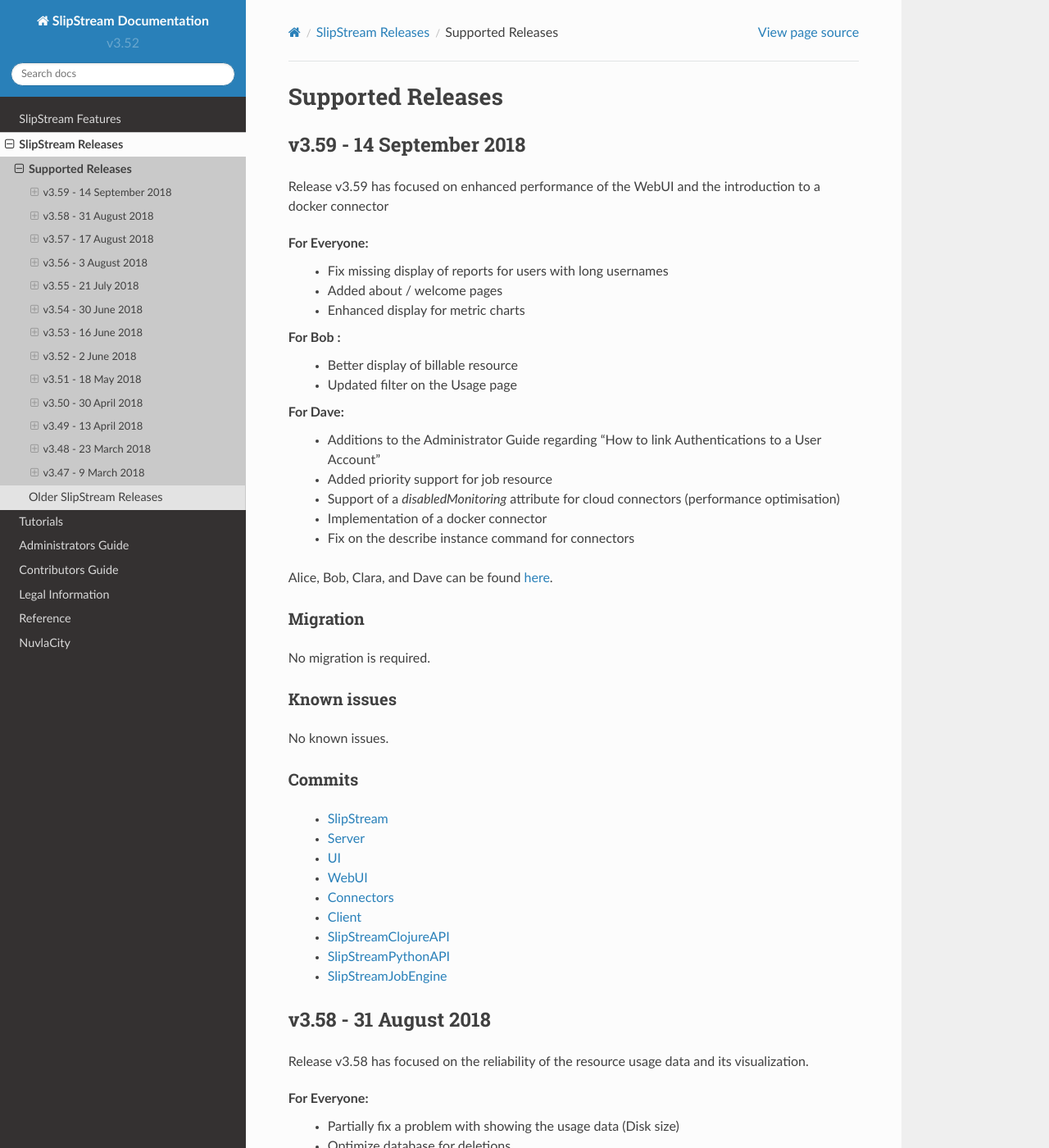
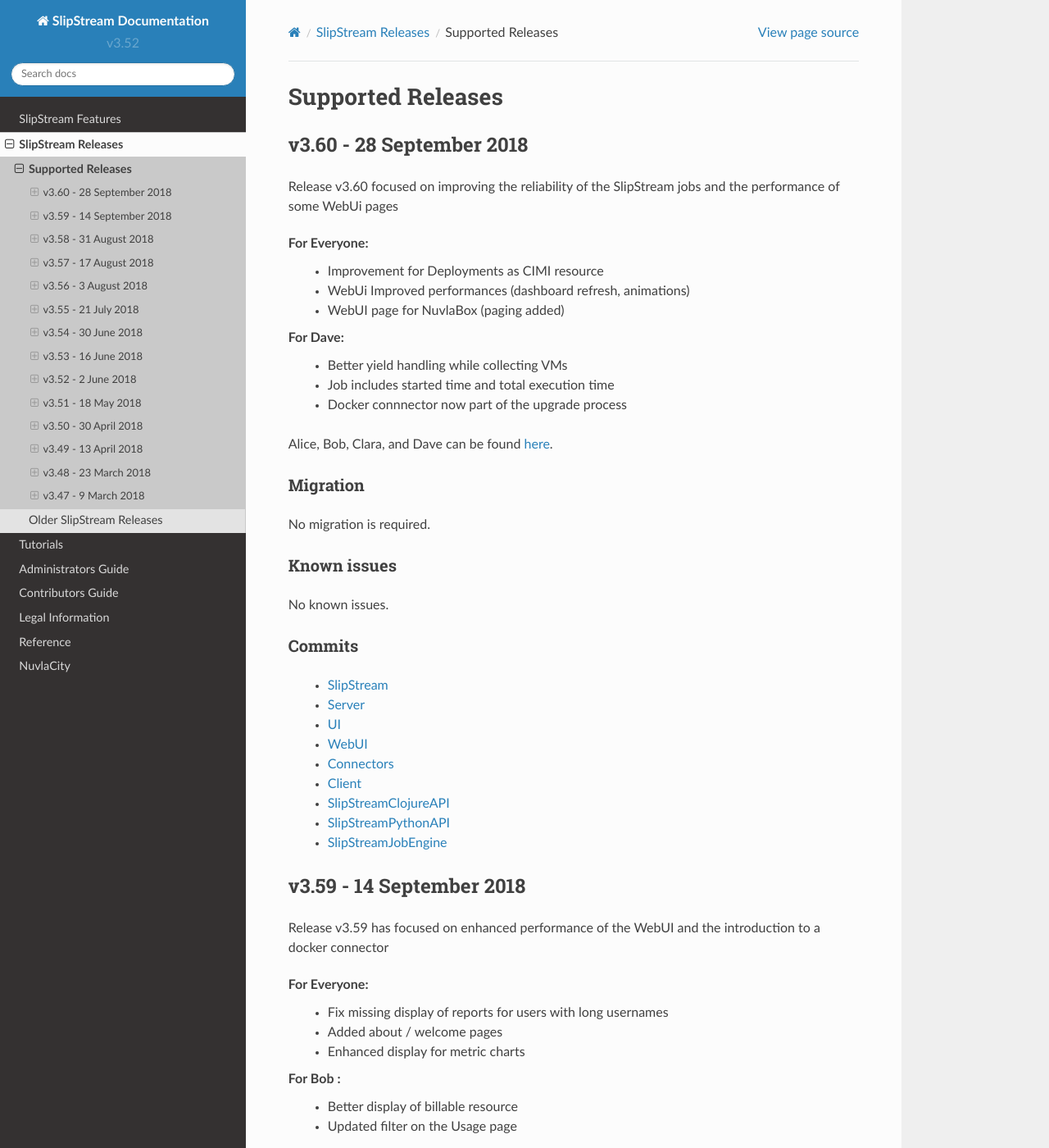
Before and after one commit to slipstream/SlipStreamDocumentation, a Sphinx documentation site: the page built from docs/release_notes/supported-releases.rst, in a window 1280 px wide and 1400 px high. Shown: the whole window at 82% size. Built offline with Sphinx 7.4.7 and the Read the Docs theme 2.0.0, drawn with Linux system fonts in a browser that asks for light colours.

Commit message:
Release v3.60

```diff
--- a/docs/release_notes/supported-releases.rst
+++ b/docs/release_notes/supported-releases.rst
@@ -1,5 +1,50 @@
 Supported Releases
 ==================
+
+v3.60 - 28 September 2018
+--------------------------
+
+Release v3.60 focused on improving the reliability of
+the SlipStream jobs and the performance of some WebUi pages
+
+For Everyone:
+ - Improvement for Deployments as CIMI resource
+ - WebUi Improved performances  (dashboard refresh, animations)
+ - WebUI page for NuvlaBox (paging added)
+
+
+For Dave:
+ - Better yield handling while collecting VMs
+ - Job includes started time and total execution time
+ - Docker connnector now part of the upgrade process
+
+Alice, Bob, Clara, and Dave can be found
+`here <http://sixsq.com/personae/>`_.
+
+Migration
+~~~~~~~~~
+
+No migration is required.
+
+
+Known issues
+~~~~~~~~~~~~
+
+No known issues.
+
+
+Commits
+~~~~~~~
+
+ -  `SlipStream <https://github.com/slipstream/SlipStream/compare/v3.59...v3.60>`__
+ -  `Server <https://github.com/slipstream/SlipStreamServer/compare/v3.59...v3.60>`__
+ -  `UI <https://github.com/slipstream/SlipStreamUI/compare/v3.59...v3.60>`__
+ -  `WebUI <https://github.com/slipstream/SlipStreamWebUI/compare/v3.59...v3.60>`__
+ -  `Connectors <https://github.com/slipstream/SlipStreamConnectors/compare/v3.59...v3.60>`__
+ -  `Client <https://github.com/slipstream/SlipStreamClient/compare/v3.59...v3.60>`__
+ -  `SlipStreamClojureAPI <https://github.com/slipstream/SlipStreamClojureAPI/compare/v3.59...v3.60>`__
+ -  `SlipStreamPythonAPI <https://github.com/slipstream/SlipStreamPythonAPI/compare/v3.59...v3.60>`__
+ -  `SlipStreamJobEngine <https://github.com/slipstream/SlipStreamJobEngine/compare/v3.59...v3.60>`__
 
 v3.59 - 14 September 2018
 --------------------------
```
